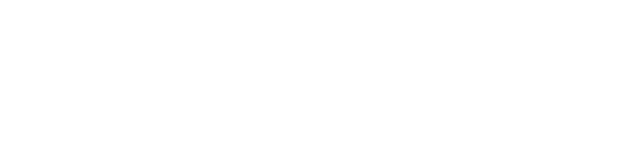
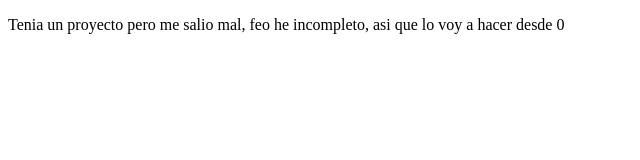
Before and after one commit to BlackSkull84/CCano, a plain HTML site: page index.html in a window 1280 px wide. Shown: the whole page, without its empty margins (0-640 px from the left). Drawn offline with Linux system fonts and the light colour scheme.

Commit message:
Añadi ALGO

```diff
--- a/index.html
+++ b/index.html
@@ -10,7 +10,9 @@
 
     <header></header>
 
-    <main></main>
+    <main>
+        <p>Tenia un proyecto pero me salio mal, feo he incompleto, asi que lo voy a hacer desde 0</p>
+    </main>
 
 </body>
 </html>
```
